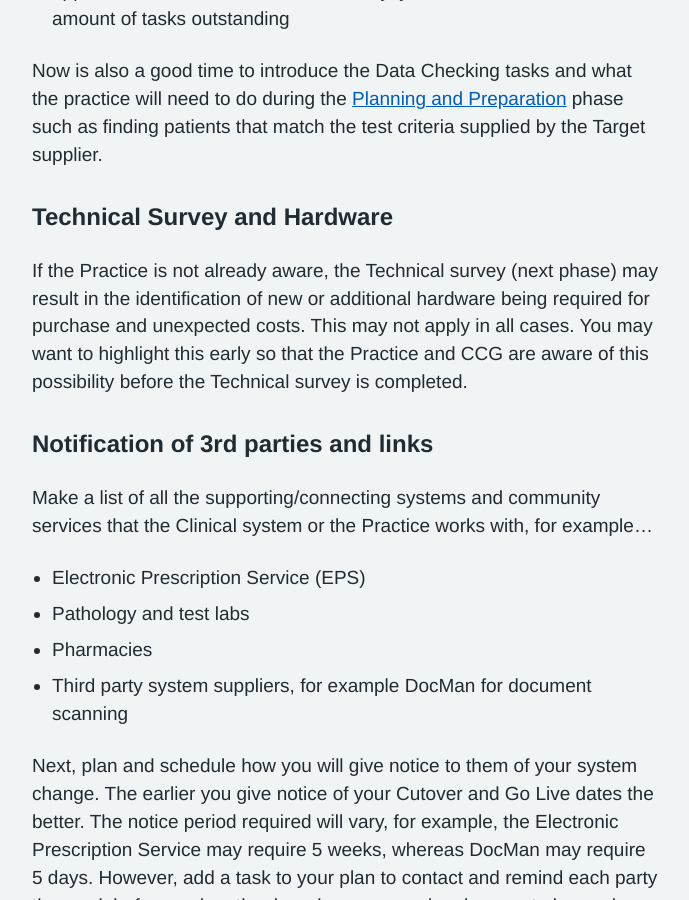
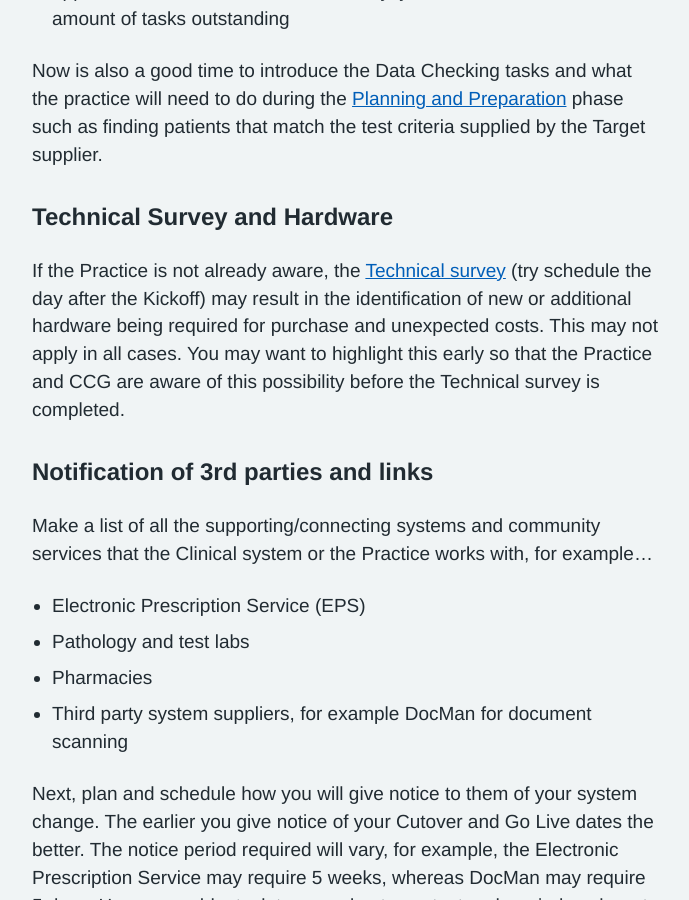
Before and after one commit to nhsconnect/prm-practice-migration, a Jekyll site: the page built from guide/01-kickoff.md, in a window 1280 px wide and 900 px high, scrolled down 4051 px. Shown: the whole window, without its empty margins (128-817 px from the left). Built offline with Jekyll 4.4.1, drawn with Linux system fonts in a browser that asks for light colours; some web fonts are replaced.

Commit message:
[PT] Fix and add new links to Kickoff page

```diff
--- a/guide/01-kickoff.md
+++ b/guide/01-kickoff.md
@@ -27,7 +27,7 @@ Note: When Commisioning Support Units (CSUs) are leading the migration, they may
 
 ## Key milestones, activities, dates and targets
 
-By now you should have agreed on your Go Live date, look at the [surrounding phases](/prm-practice-migration/guide) and put dates in your plan of when the prior activities need to be completed. It is worthwhile stepping through each of the phases and making sure that everyone is aligned on what the phase objective is and what are the key activities within them.
+By now you should have agreed on your Go Live date, look at the [surrounding phases](/prm-practice-migration/guide#overview-of-key-phases) and put dates in your plan of when the prior activities need to be completed. It is worthwhile stepping through each of the phases and making sure that everyone is aligned on what the phase objective is and what are the key activities within them.
 
 As you go, you may want to create a shared list of actions for each phase, with a column for a target date,  who will complete the action and a status/update column. Use this list to track progress throughout the migration.
 
@@ -102,7 +102,7 @@ Now is also a good time to introduce the Data Checking tasks and what the practi
 
 
 ### Technical Survey and Hardware
-If the Practice is not already aware, the Technical survey (next phase) may result in the identification of new or additional hardware being required for purchase and unexpected costs. This may not apply in all cases. You may want to highlight this early so that the Practice and CCG are aware of this possibility before the Technical survey is completed.
+If the Practice is not already aware, the [Technical survey](/prm-practice-migration/guide/technical-survey) (try schedule the day after the Kickoff) may result in the identification of new or additional hardware being required for purchase and unexpected costs. This may not apply in all cases. You may want to highlight this early so that the Practice and CCG are aware of this possibility before the Technical survey is completed.
 
 
 ### Notification of 3rd parties and links
```
